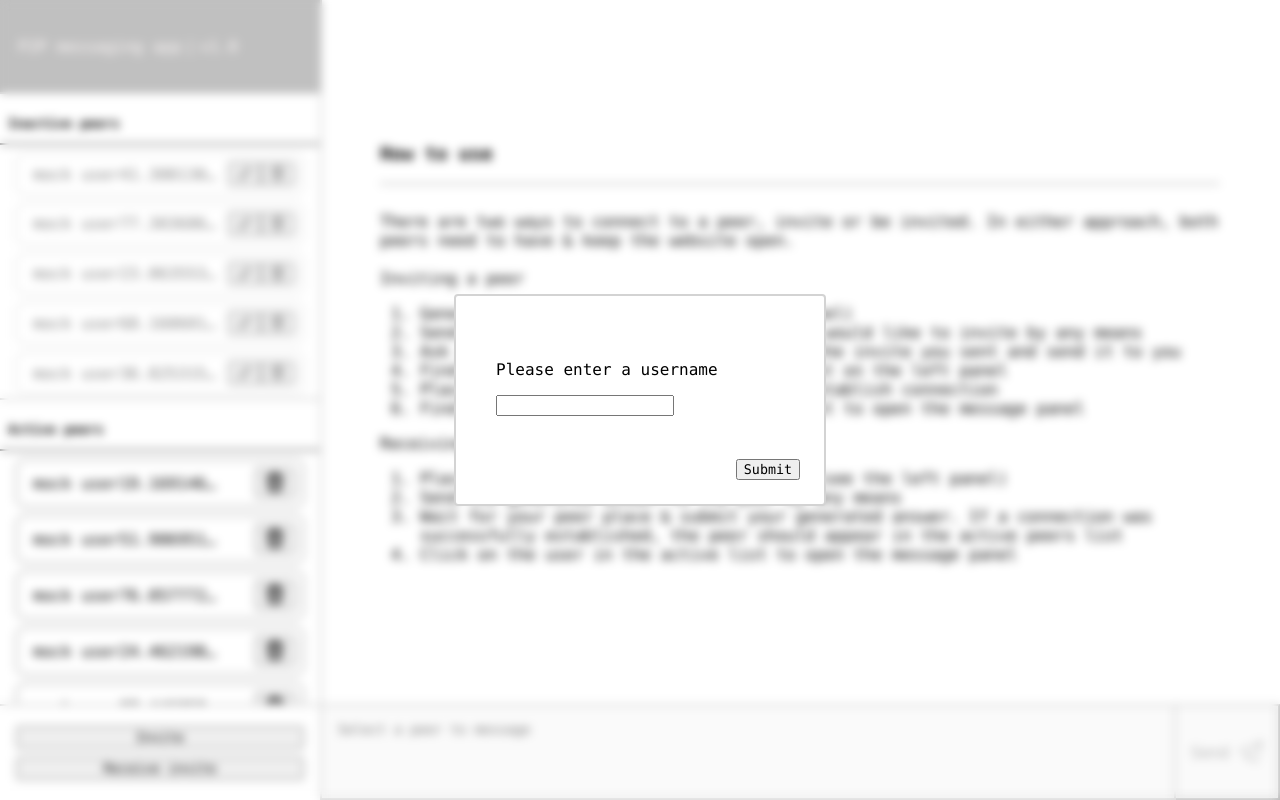
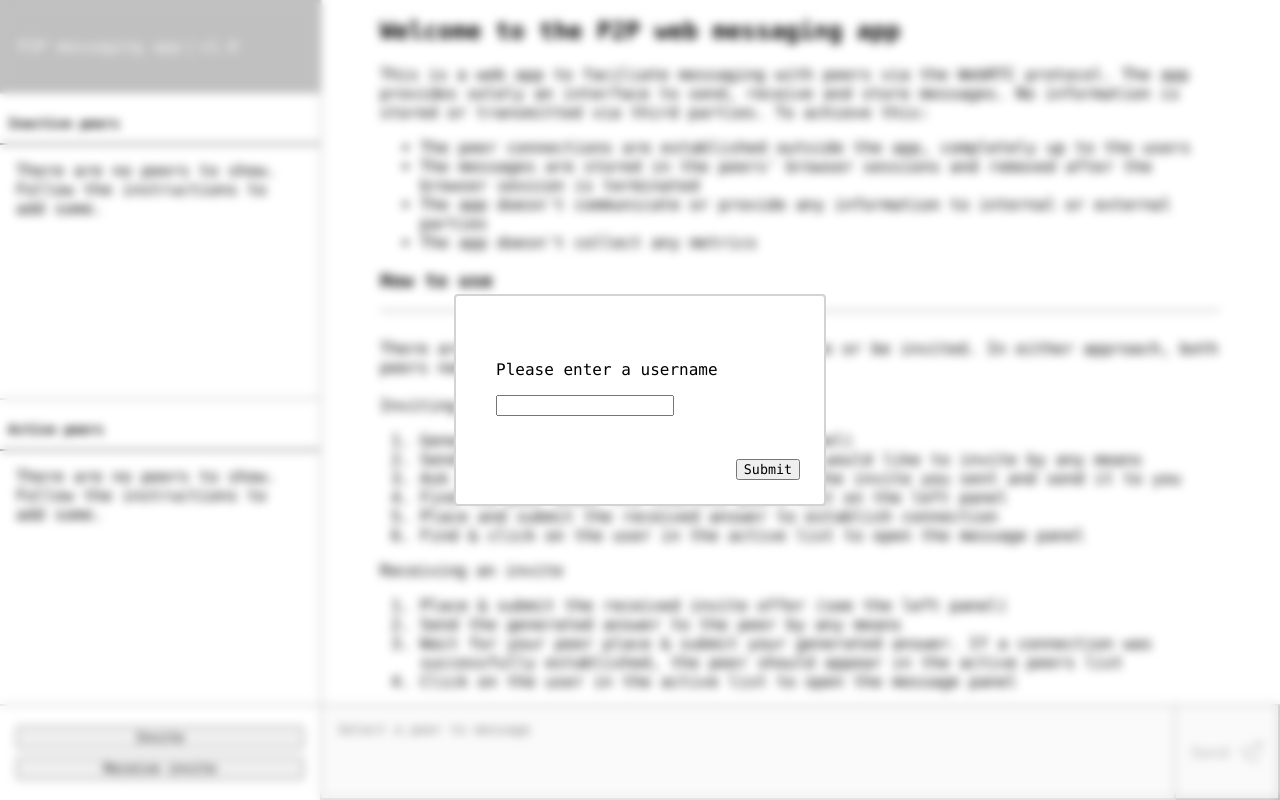
Before and after one commit to Grkmk/web-p2p-messaging, a React (Create React App) app: page / in a window 1280 px wide. Built offline with nearby package versions, Linux system fonts and the light colour scheme.

Commit message:
remove mocks

```diff
--- a/src/views/UserInterfaceView.tsx
+++ b/src/views/UserInterfaceView.tsx
@@ -6,108 +6,8 @@ import { AddConnectionsContainer } from 'components/AddConnectionsContainer'
 import { Connections } from 'components/Connections'
 import { UserContext } from 'App'
 
-// TODO: remove after testing
-const mockPeer = (): Peer => ({
-    id: (Math.random() * 100).toString(),
-    username: 'mock user' + (Math.random() * 100).toString(),
-    conn: new RTCPeerConnection(),
-    enabled: Math.random() > 0.5,
-    messages: [
-        { sentOrReceived: 'sent', data: 'hello', date: new Date('2023-04-02T10:19:40.162Z').toString() },
-        { sentOrReceived: 'sent', data: 'hello', date: new Date('2023-04-02T10:19:41.162Z').toString() },
-        {
-            sentOrReceived: 'received',
-            data: 'asdfasdfasdf asdfasdf asdfasdfasdf asdfasd fasdfasdf asdfasdfasdfasd fasdfasd fas df sfasdfasdf asdfa sdfa sdf asdfasdfasdf asdfasdf asdfasdfasdf asdfasd fasdfasdf asdfasdfasdfasd fasdfasd fas df sfasdfasdf asdfa sdfa sdf asdfasdfasdf asdfasdf asdfasdfasdf asdfasd fasdfasdf asdfasdfasdfasd fasdfasd fas df sfasdfasdf asdfa sdfa sdf',
-            date: new Date('2023-04-02T10:19:42.162Z').toString(),
-        },
-        {
-            sentOrReceived: 'sent',
-            data: 'asdfasdfasdf asdfasdf asdfasdfasdf asdfasd fasdfasdf asdfasdfasdfasd fasdfasd fas df sfasdfasdf asdfa sdfa sdf asdfasdfasdf asdfasdf asdfasdfasdf asdfasd fasdfasdf asdfasdfasdfasd fasdfasd fas df sfasdfasdf asdfa sdfa sdf asdfasdfasdf asdfasdf asdfasdfasdf asdfasd fasdfasdf asdfasdfasdfasd fasdfasd fas df sfasdfasdf asdfa sdfa sdf',
-            date: new Date('2023-04-02T10:19:42.162Z').toString(),
-        },
-        { sentOrReceived: 'sent', data: 'hello', date: new Date('2023-04-02T10:19:40.162Z').toString() },
-        { sentOrReceived: 'sent', data: 'hello', date: new Date('2023-04-02T10:19:41.162Z').toString() },
-        {
-            sentOrReceived: 'received',
-            data: 'asdfasdfasdf asdfasdf asdfasdfasdf asdfasd fasdfasdf asdfasdfasdfasd fasdfasd fas df sfasdfasdf asdfa sdfa sdf asdfasdfasdf asdfasdf asdfasdfasdf asdfasd fasdfasdf asdfasdfasdfasd fasdfasd fas df sfasdfasdf asdfa sdfa sdf asdfasdfasdf asdfasdf asdfasdfasdf asdfasd fasdfasdf asdfasdfasdfasd fasdfasd fas df sfasdfasdf asdfa sdfa sdf',
-            date: new Date('2023-04-02T10:19:42.162Z').toString(),
-        },
-        {
-            sentOrReceived: 'sent',
-            data: 'asdfasdfasdf asdfasdf asdfasdfasdf asdfasd fasdfasdf asdfasdfasdfasd fasdfasd fas df sfasdfasdf asdfa sdfa sdf asdfasdfasdf asdfasdf asdfasdfasdf asdfasd fasdfasdf asdfasdfasdfasd fasdfasd fas df sfasdfasdf asdfa sdfa sdf asdfasdfasdf asdfasdf asdfasdfasdf asdfasd fasdfasdf asdfasdfasdfasd fasdfasd fas df sfasdfasdf asdfa sdfa sdf',
-            date: new Date('2023-04-02T10:19:42.162Z').toString(),
-        },
-        { sentOrReceived: 'sent', data: 'hello', date: new Date('2023-04-02T10:19:40.162Z').toString() },
-        { sentOrReceived: 'sent', data: 'hello', date: new Date('2023-04-02T10:19:41.162Z').toString() },
-        {
-            sentOrReceived: 'received',
-            data: 'asdfasdfasdf asdfasdf asdfasdfasdf asdfasd fasdfasdf asdfasdfasdfasd fasdfasd fas df sfasdfasdf asdfa sdfa sdf asdfasdfasdf asdfasdf asdfasdfasdf asdfasd fasdfasdf asdfasdfasdfasd fasdfasd fas df sfasdfasdf asdfa sdfa sdf asdfasdfasdf asdfasdf asdfasdfasdf asdfasd fasdfasdf asdfasdfasdfasd fasdfasd fas df sfasdfasdf asdfa sdfa sdf',
-            date: new Date('2023-04-02T10:19:42.162Z').toString(),
-        },
-        {
-            sentOrReceived: 'sent',
-            data: 'asdfasdfasdf asdfasdf asdfasdfasdf asdfasd fasdfasdf asdfasdfasdfasd fasdfasd fas df sfasdfasdf asdfa sdfa sdf asdfasdfasdf asdfasdf asdfasdfasdf asdfasd fasdfasdf asdfasdfasdfasd fasdfasd fas df sfasdfasdf asdfa sdfa sdf asdfasdfasdf asdfasdf asdfasdfasdf asdfasd fasdfasdf asdfasdfasdfasd fasdfasd fas df sfasdfasdf asdfa sdfa sdf',
-            date: new Date('2023-04-02T10:19:42.162Z').toString(),
-        },
-        { sentOrReceived: 'sent', data: 'hello', date: new Date('2023-04-02T10:19:40.162Z').toString() },
-        { sentOrReceived: 'sent', data: 'hello', date: new Date('2023-04-02T10:19:41.162Z').toString() },
-        {
-            sentOrReceived: 'received',
-            data: 'asdfasdfasdf asdfasdf asdfasdfasdf asdfasd fasdfasdf asdfasdfasdfasd fasdfasd fas df sfasdfasdf asdfa sdfa sdf asdfasdfasdf asdfasdf asdfasdfasdf asdfasd fasdfasdf asdfasdfasdfasd fasdfasd fas df sfasdfasdf asdfa sdfa sdf asdfasdfasdf asdfasdf asdfasdfasdf asdfasd fasdfasdf asdfasdfasdfasd fasdfasd fas df sfasdfasdf asdfa sdfa sdf',
-            date: new Date('2023-04-02T10:19:42.162Z').toString(),
-        },
-        {
-            sentOrReceived: 'sent',
-            data: 'asdfasdfasdf asdfasdf asdfasdfasdf asdfasd fasdfasdf asdfasdfasdfasd fasdfasd fas df sfasdfasdf asdfa sdfa sdf asdfasdfasdf asdfasdf asdfasdfasdf asdfasd fasdfasdf asdfasdfasdfasd fasdfasd fas df sfasdfasdf asdfa sdfa sdf asdfasdfasdf asdfasdf asdfasdfasdf asdfasd fasdfasdf asdfasdfasdfasd fasdfasd fas df sfasdfasdf asdfa sdfa sdf',
-            date: new Date('2023-04-02T10:19:42.162Z').toString(),
-        },
-        { sentOrReceived: 'sent', data: 'hello', date: new Date('2023-04-02T10:19:40.162Z').toString() },
-        { sentOrReceived: 'sent', data: 'hello', date: new Date('2023-04-02T10:19:41.162Z').toString() },
-        {
-            sentOrReceived: 'received',
-            data: 'asdfasdfasdf asdfasdf asdfasdfasdf asdfasd fasdfasdf asdfasdfasdfasd fasdfasd fas df sfasdfasdf asdfa sdfa sdf asdfasdfasdf asdfasdf asdfasdfasdf asdfasd fasdfasdf asdfasdfasdfasd fasdfasd fas df sfasdfasdf asdfa sdfa sdf asdfasdfasdf asdfasdf asdfasdfasdf asdfasd fasdfasdf asdfasdfasdfasd fasdfasd fas df sfasdfasdf asdfa sdfa sdf',
-            date: new Date('2023-04-02T10:19:42.162Z').toString(),
-        },
-        {
-            sentOrReceived: 'sent',
-            data: 'asdfasdfasdf asdfasdf asdfasdfasdf asdfasd fasdfasdf asdfasdfasdfasd fasdfasd fas df sfasdfasdf asdfa sdfa sdf asdfasdfasdf asdfasdf asdfasdfasdf asdfasd fasdfasdf asdfasdfasdfasd fasdfasd fas df sfasdfasdf asdfa sdfa sdf asdfasdfasdf asdfasdf asdfasdfasdf asdfasd fasdfasdf asdfasdfasdfasd fasdfasd fas df sfasdfasdf asdfa sdfa sdf',
-            date: new Date('2023-04-02T10:19:42.162Z').toString(),
-        },
-        { sentOrReceived: 'sent', data: 'hello', date: new Date('2023-04-02T10:19:40.162Z').toString() },
-        { sentOrReceived: 'sent', data: 'hello', date: new Date('2023-04-02T10:19:41.162Z').toString() },
-        {
-            sentOrReceived: 'received',
-            data: 'asdfasdfasdf asdfasdf asdfasdfasdf asdfasd fasdfasdf asdfasdfasdfasd fasdfasd fas df sfasdfasdf asdfa sdfa sdf asdfasdfasdf asdfasdf asdfasdfasdf asdfasd fasdfasdf asdfasdfasdfasd fasdfasd fas df sfasdfasdf asdfa sdfa sdf asdfasdfasdf asdfasdf asdfasdfasdf asdfasd fasdfasdf asdfasdfasdfasd fasdfasd fas df sfasdfasdf asdfa sdfa sdf',
-            date: new Date('2023-04-02T10:19:42.162Z').toString(),
-        },
-        {
-            sentOrReceived: 'sent',
-            data: 'asdfasdfasdf asdfasdf asdfasdfasdf asdfasd fasdfasdf asdfasdfasdfasd fasdfasd fas df sfasdfasdf asdfa sdfa sdf asdfasdfasdf asdfasdf asdfasdfasdf asdfasd fasdfasdf asdfasdfasdfasd fasdfasd fas df sfasdfasdf asdfa sdfa sdf asdfasdfasdf asdfasdf asdfasdfasdf asdfasd fasdfasdf asdfasdfasdfasd fasdfasd fas df sfasdfasdf asdfa sdfa sdf',
-            date: new Date('2023-04-02T10:19:42.162Z').toString(),
-        },
-        { sentOrReceived: 'sent', data: 'hello', date: new Date('2023-04-02T10:19:40.162Z').toString() },
-        { sentOrReceived: 'sent', data: 'hello', date: new Date('2023-04-02T10:19:41.162Z').toString() },
-        {
-            sentOrReceived: 'received',
-            data: 'asdfasdfasdf asdfasdf asdfasdfasdf asdfasd fasdfasdf asdfasdfasdfasd fasdfasd fas df sfasdfasdf asdfa sdfa sdf asdfasdfasdf asdfasdf asdfasdfasdf asdfasd fasdfasdf asdfasdfasdfasd fasdfasd fas df sfasdfasdf asdfa sdfa sdf asdfasdfasdf asdfasdf asdfasdfasdf asdfasd fasdfasdf asdfasdfasdfasd fasdfasd fas df sfasdfasdf asdfa sdfa sdf',
-            date: new Date('2023-04-02T10:19:42.162Z').toString(),
-        },
-        {
-            sentOrReceived: 'sent',
-            data: 'asdfasdfasdf asdfasdf asdfasdfasdf asdfasd fasdfasdf asdfasdfasdfasd fasdfasd fas df sfasdfasdf asdfa sdfa sdf asdfasdfasdf asdfasdf asdfasdfasdf asdfasd fasdfasdf asdfasdfasdfasd fasdfasd fas df sfasdfasdf asdfa sdfa sdf asdfasdfasdf asdfasdf asdfasdfasdf asdfasd fasdfasdf asdfasdfasdfasd fasdfasd fas df sfasdfasdf asdfa sdfa sdf',
-            date: new Date('2023-04-02T10:19:42.162Z').toString(),
-        },
-        // eslint-disable-next-line @typescript-eslint/no-explicit-any
-    ].sort((a, b) => new Date(b.date).getTime() - new Date(a.date).getTime()) as any,
-})
-
-const mockedPeers = Array.from({ length: 50 }, () => mockPeer()).reduce((acc, peer) => {
-    acc[peer.id] = peer
-    return acc
-}, {} as Record<string, Peer>)
-
 export function UserInterfaceView() {
-    const [peers] = useState<Record<string, Peer>>(mockedPeers)
+    const [peers] = useState<Record<string, Peer>>({})
     const [selectedPeer, setSelectedPeer] = useState<Peer | null>()
     const [showWelcome, setShowWelcome] = useState<boolean>(true)
     const [, forceUpdate] = useReducer(x => x + 1, 0)
```
